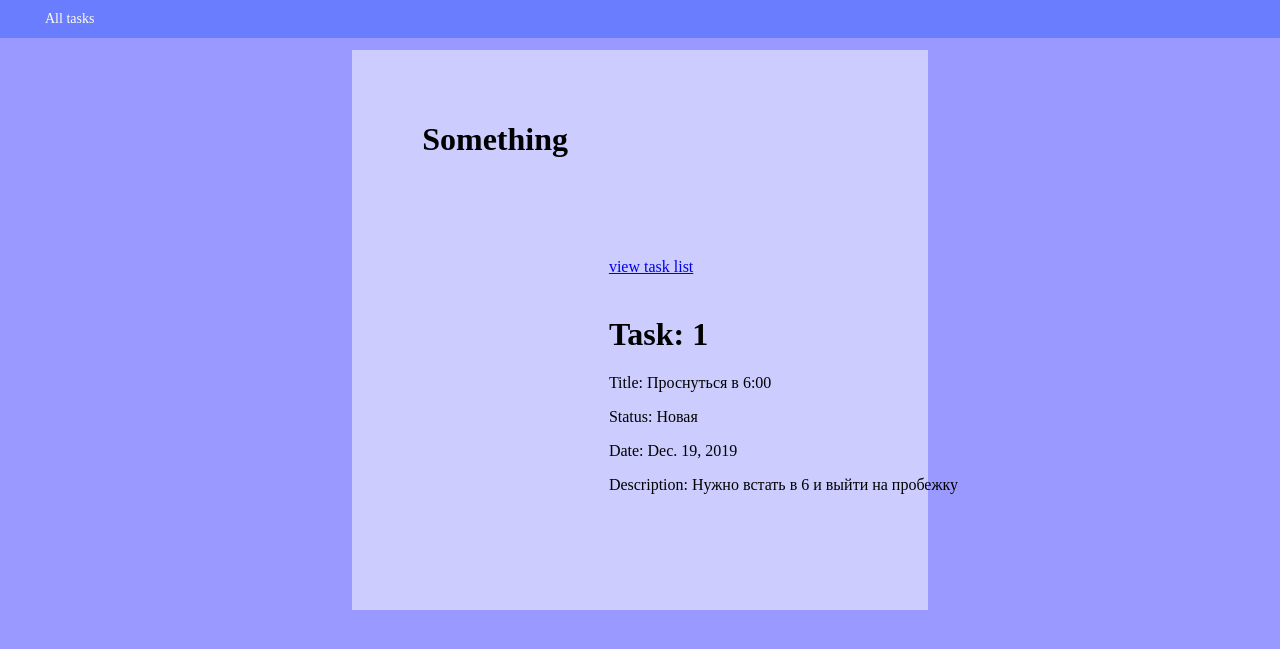
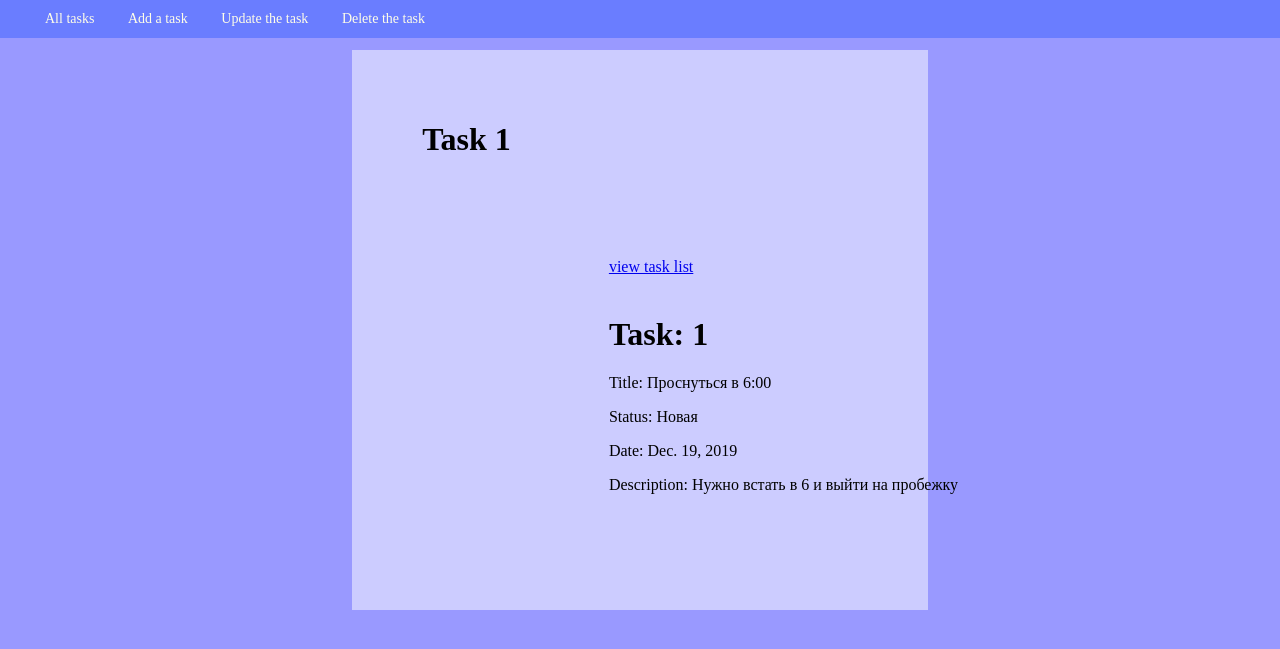
Before and after one commit to iasman312/Homework_45, a Django app: page /tasks/1/ in a window 1280 px wide. Shown: the top 649 px of the page. Run offline with Django 3.2, Linux system fonts and the light colour scheme; data comes from the database, SQL or seed files in the repository.

Commit message:
Добавили редактирование задачи и удаление задачи

```diff
--- a/django_app/to_do_list/templates/index.html
+++ b/django_app/to_do_list/templates/index.html
@@ -1,7 +1,12 @@
 {% extends "base.html" %}
+
+{% block menu %}
+    <li><a href="{% url 'task-add' %}">Add a task</a></li>
+{% endblock menu %}
 
 {% block title %}Home{% endblock title %}
 
+{% block page_header %}All tasks{% endblock page_header %}
 
 {% block content %}
 <div class="container">
--- a/django_app/to_do_list/templates/task_view.html
+++ b/django_app/to_do_list/templates/task_view.html
@@ -1,6 +1,12 @@
 {% extends "base.html" %}
 
-{% block title %}Task view{% endblock title %}
+{% block menu %}
+    <li><a href="{% url "task-add" %}">Add a task</a></li>
+    <li><a href="{% url "task-update" task.id %}">Update the task</a></li>
+    <li><a href="{% url "task-delete" task.id %}">Delete the task</a></li>
+{% endblock menu %}
+
+{% block page_header %}Task {{ task.id }}{% endblock page_header %}
 
 {% block content %}
 <div>
--- a/django_app/to_do_list/urls.py
+++ b/django_app/to_do_list/urls.py
@@ -1,9 +1,16 @@
 from django.urls import path
-from .views import index_view, task_view, task_create_view, task_update_view
+from .views import (
+    index_view,
+    task_view,
+    task_create_view,
+    task_update_view,
+    task_delete_view
+)
 
 urlpatterns = [
     path('', index_view, name='task-list'),
     path('add/', task_create_view, name='task-add'),
     path('<int:pk>/', task_view, name='task-view'),
-    path('<int:pk>/edit/', task_update_view, name='task-update')
+    path('<int:pk>/update/', task_update_view, name='task-update'),
+    path('<int:pk>/delete', task_delete_view, name='task-delete')
 ]
--- a/django_app/to_do_list/views.py
+++ b/django_app/to_do_list/views.py
@@ -38,6 +38,24 @@ def task_update_view(request, pk):
     task = get_object_or_404(Task, id=pk)
 
     if request.method == 'GET':
-        return render(request, 'task_update.html', context={'task': task})
+        return render(request, 'task_update.html',
+                      context={'task': task, 'status_choices': status_choices})
     elif request.method == 'POST':
-        pass
+        task.title = request.POST.get("title")
+        task.status = request.POST.get("status")
+        task.up_to = request.POST.get("up_to")
+        if not task.up_to:
+            task.up_to = None
+        task.description = request.POST.get("description")
+        task.save()
+        return redirect('task-view', pk=task.id)
+
+
+def task_delete_view(request, pk):
+    task = get_object_or_404(Task, id=pk)
+
+    if request.method == 'GET':
+        return render(request, 'task_delete.html', context={'task': task})
+    elif request.method == 'POST':
+        task.delete()
+        return redirect('task-list')
```
Also changed, not shown: django_app/to_do_list/templates/task_create.html (+2 -14 lines), django_app/to_do_list/templates/task_delete.html (added, +10 -0 lines), django_app/to_do_list/templates/task_form.html (added, +14 -0 lines), django_app/to_do_list/templates/task_update.html (+8 -16 lines).
